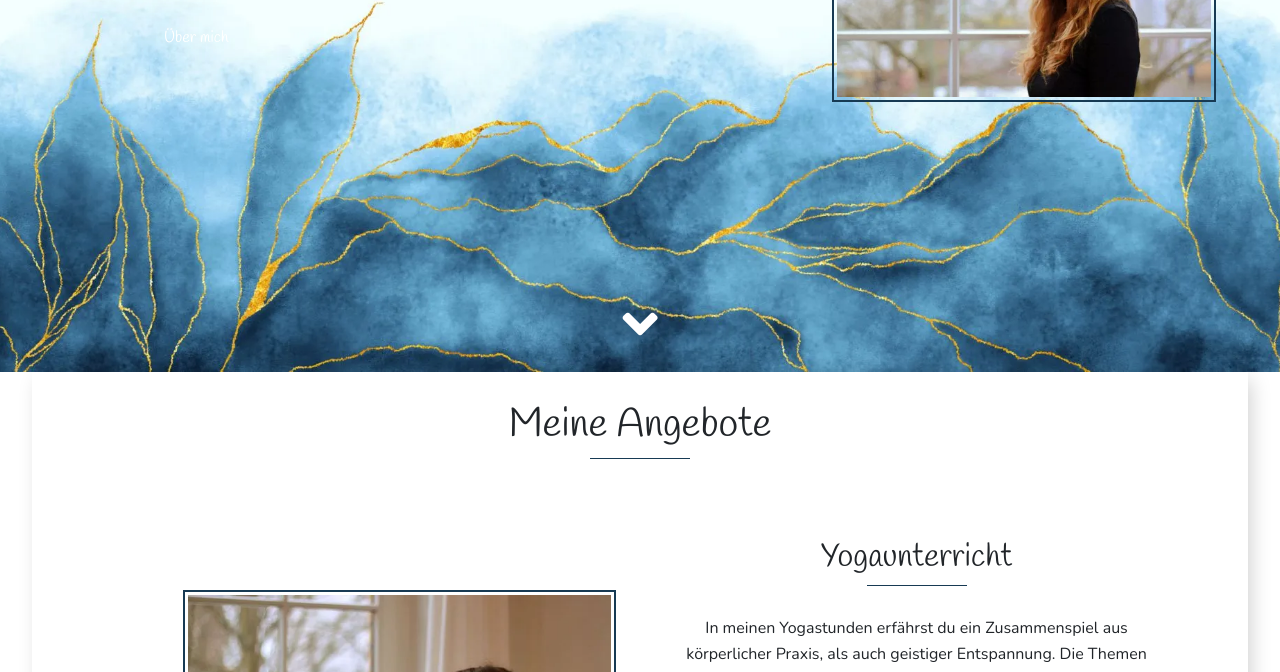
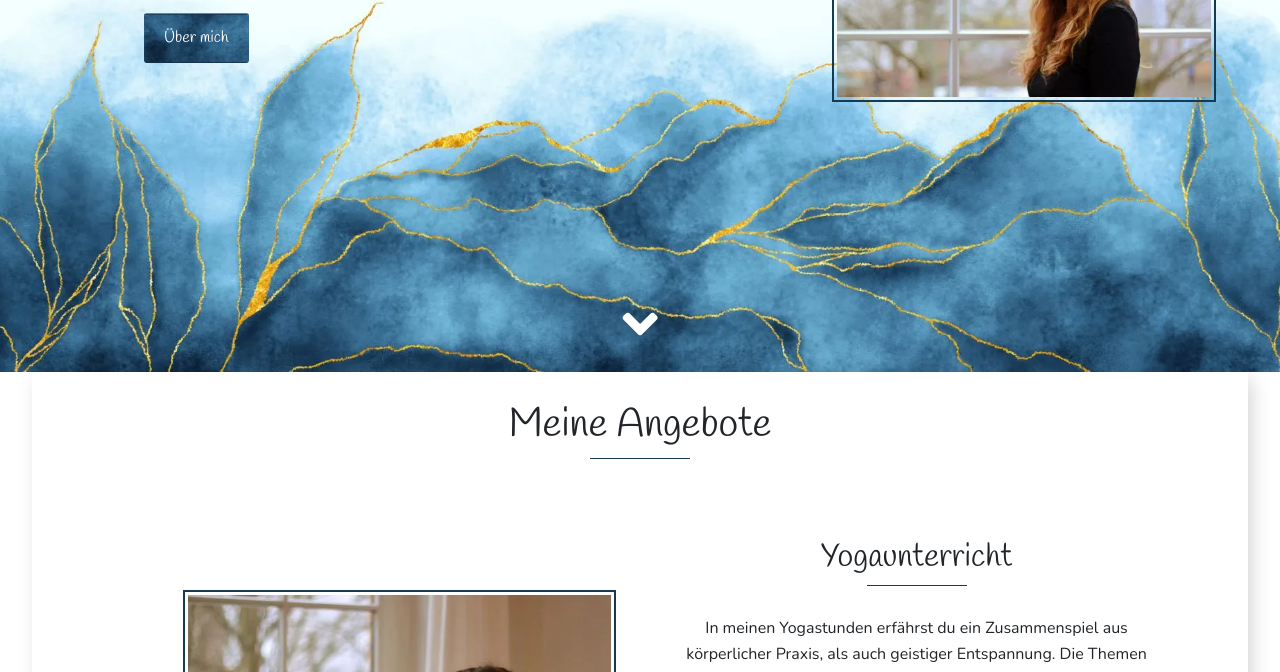
Before and after one commit to sivan13h/helene, a website: page dist/home.html in a window 1280 px wide. Shown: the part 428-1100 px from the top of the page. Drawn offline with nearby package versions, Linux system fonts and the light colour scheme.

Commit message:
Fix scliessen buttons

```diff
--- a/scss/_utils.scss
+++ b/scss/_utils.scss
@@ -39,7 +39,7 @@ div > .headline-line {
 }
 
 .background-button {
-  background: url("../images/read-more.jpg") center;
+  background: url("../images/read-more.webp") center;
   background-size: cover;
   color: white;
   border: none;
```
Also changed, not shown: dist/css/main.css.
